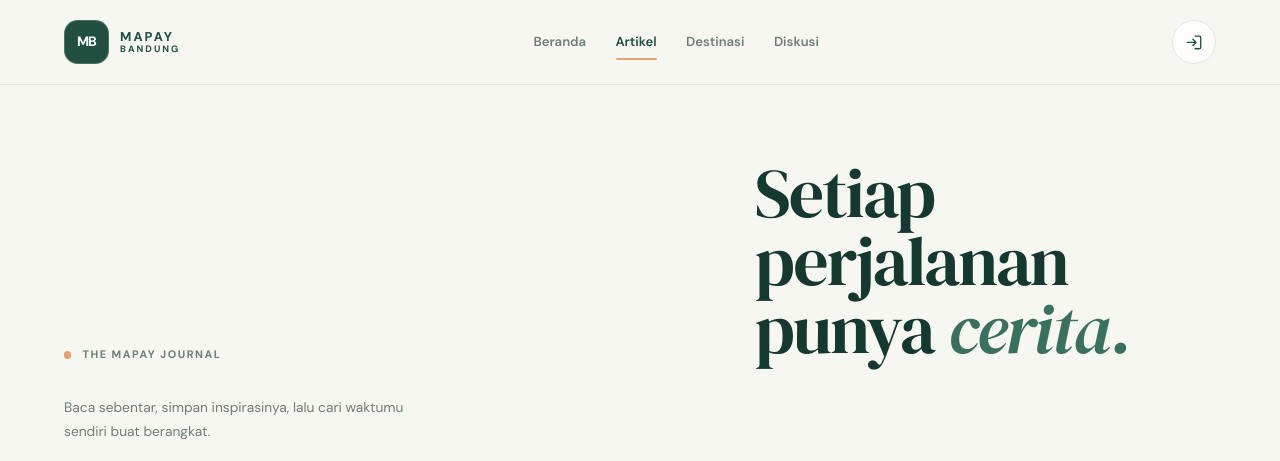
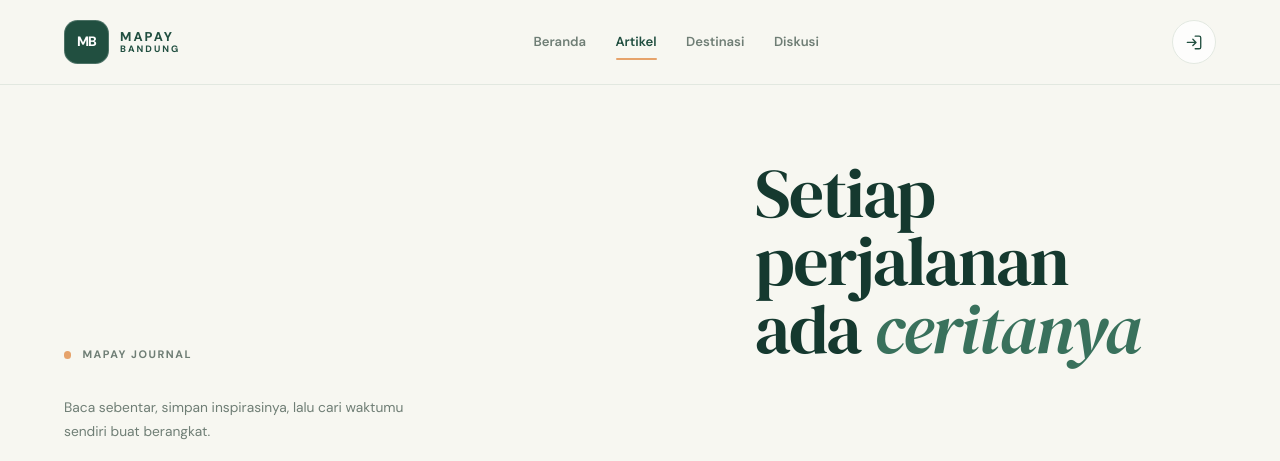
Before and after one commit to Fauzan55-ikmal/Projek-UTS-DesainWeb1, a plain HTML site: page artikel.html in a window 1280 px wide. Shown: the top 461 px of the page. Drawn offline with Linux system fonts and the light colour scheme.

Commit message:
content(articles): refine copywriting on articles page

```diff
--- a/artikel.html
+++ b/artikel.html
@@ -39,8 +39,8 @@
       <section class="journal-page">
         <div class="container">
           <div class="journal-page__heading">
-            <p class="eyebrow"><span class="eyebrow__dot"></span> THE MAPAY JOURNAL</p>
-            <h1>Setiap perjalanan<br />punya <em>cerita.</em></h1>
+            <p class="eyebrow"><span class="eyebrow__dot"></span> MAPAY JOURNAL</p>
+            <h1>Setiap perjalanan<br />ada <em>ceritanya</em></h1>
             <p class="journal-page__intro">Baca sebentar, simpan inspirasinya, lalu cari waktumu sendiri buat berangkat.</p>
           </div>
 
```
